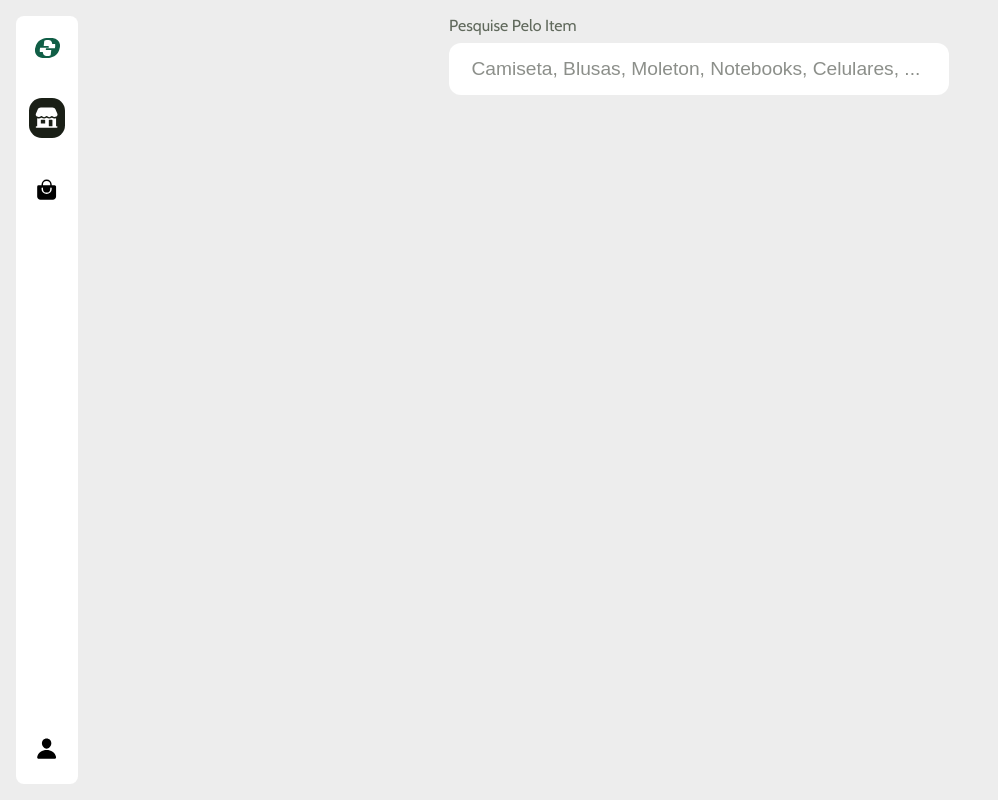
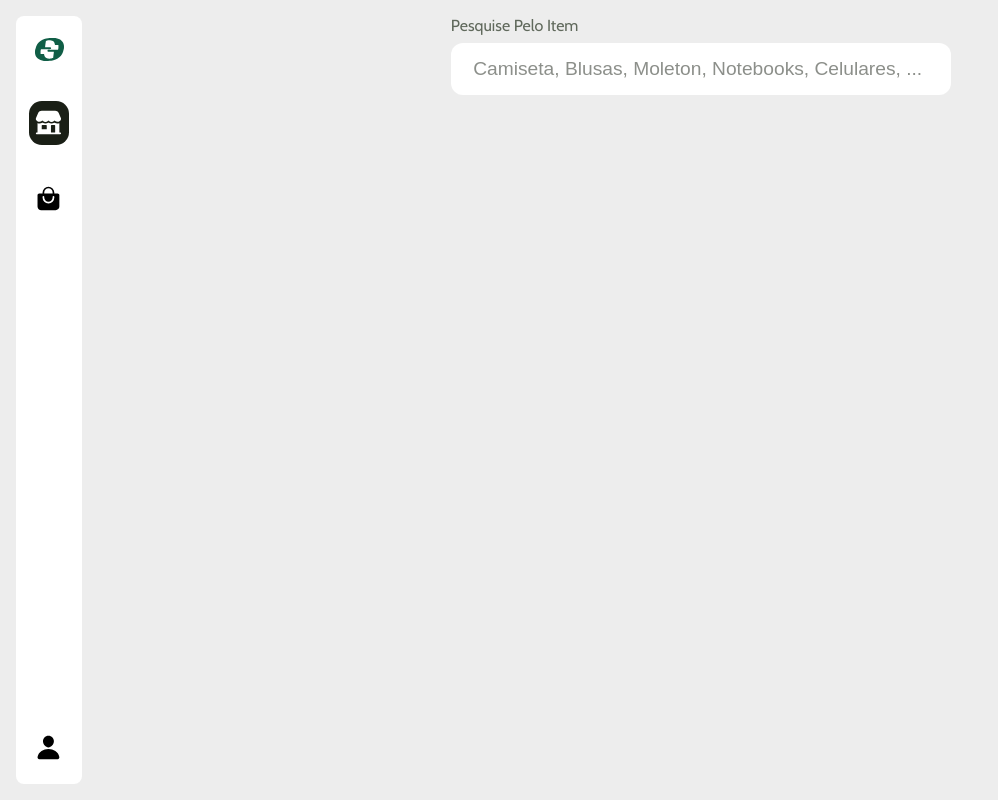
Before and after one commit to gabriel-tomas/ecommerce-tecstore, a Next.js app: page / in a window 1280 px wide. Shown: the whole page, without its empty margins (0-998 px from the left). Built offline with nearby package versions, Linux system fonts and the light colour scheme.

Commit message:
fix: menu width

```diff
--- a/src/components/Menu/styled.ts
+++ b/src/components/Menu/styled.ts
@@ -6,8 +6,8 @@ export const Container = styled.div`
   display: flex;
   flex-direction: column;
   justify-content: space-between;
-  min-width: 62px;
-  width: 62px;
+  min-width: 65.6406px;
+  width: 65.6406px;
   height: calc(100svh - 2rem);
   position: sticky;
   top: 0;
```
